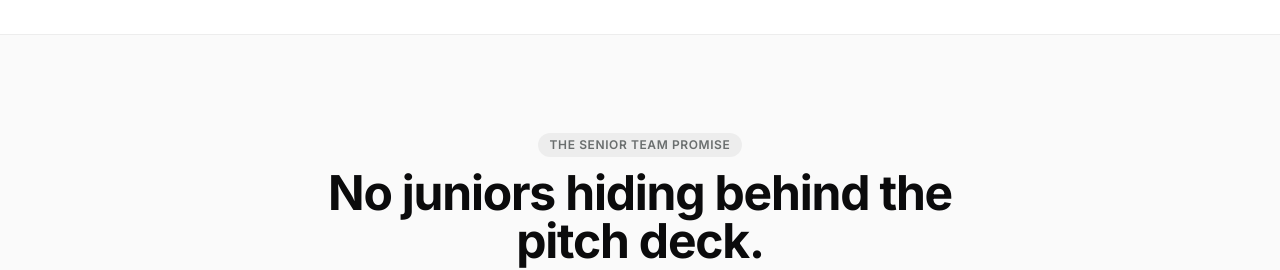
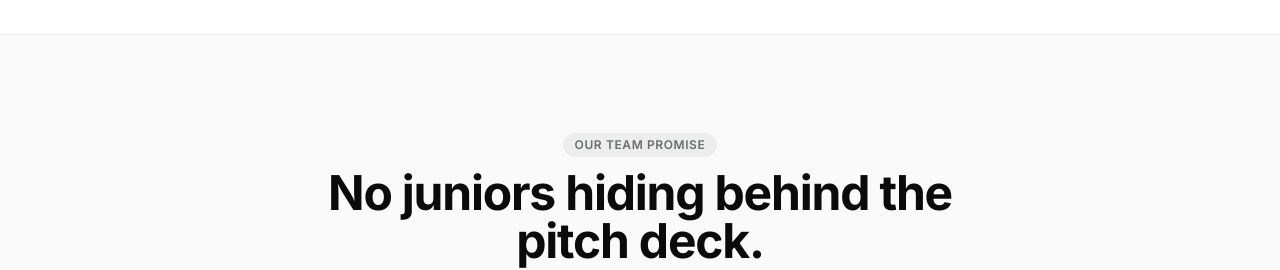
Before and after one commit to abhishekpatilavp18-beep/StartUP, a React (Vite) app: page /about in a window 1280 px wide. Shown: the part 1600-1870 px from the top of the page. Built offline with nearby package versions, Linux system fonts and the light colour scheme; a web font is replaced by a local one.

Commit message:
Update label from 'Our senior team' to 'Our team'

```diff
--- a/src/data/team.js
+++ b/src/data/team.js
@@ -1,5 +1,5 @@
 export const teamPromise = {
-  badge: "The senior team promise",
+  badge: "Our team promise",
   headline: "No juniors hiding behind the pitch deck.",
 };
 
--- a/src/pages/Home.jsx
+++ b/src/pages/Home.jsx
@@ -178,7 +178,7 @@ export default function Home() {
                       />
                     </div>
                   ))}
-                  <span className="text-xs text-white/50 ml-2">Our senior team</span>
+                  <span className="text-xs text-white/50 ml-2">Our team</span>
                 </div>
               </div>
             </div>
```
